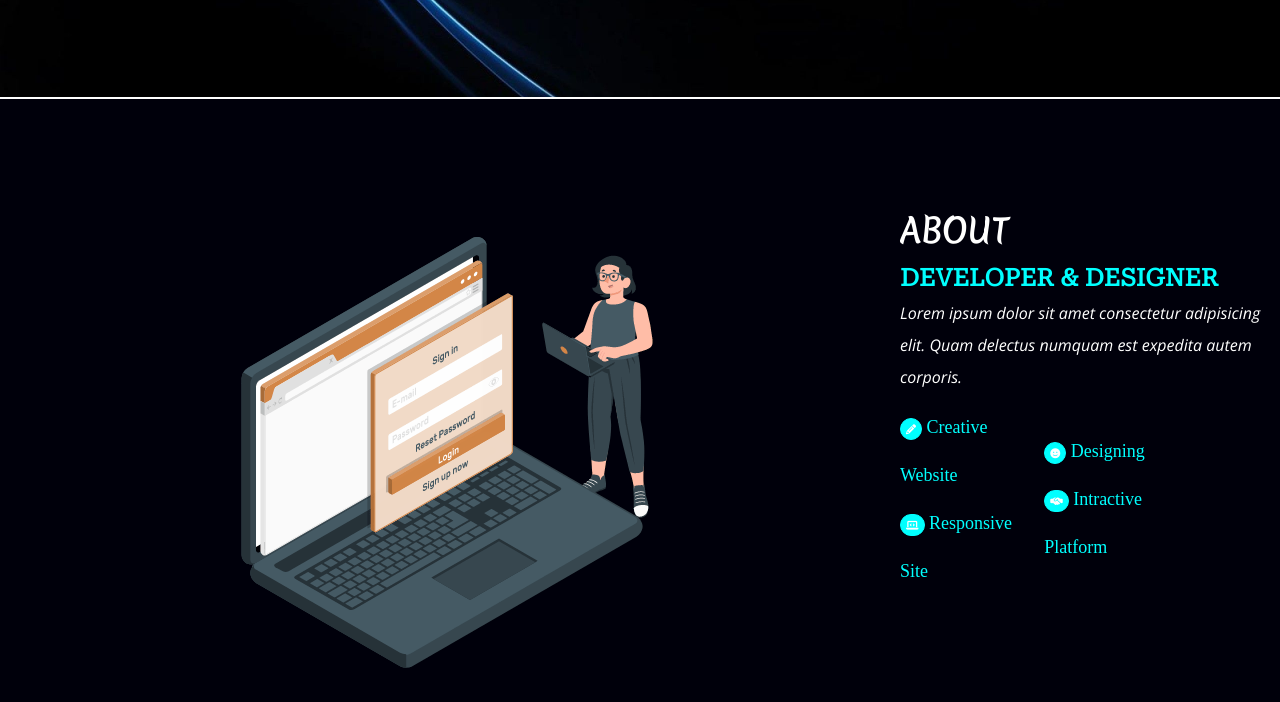
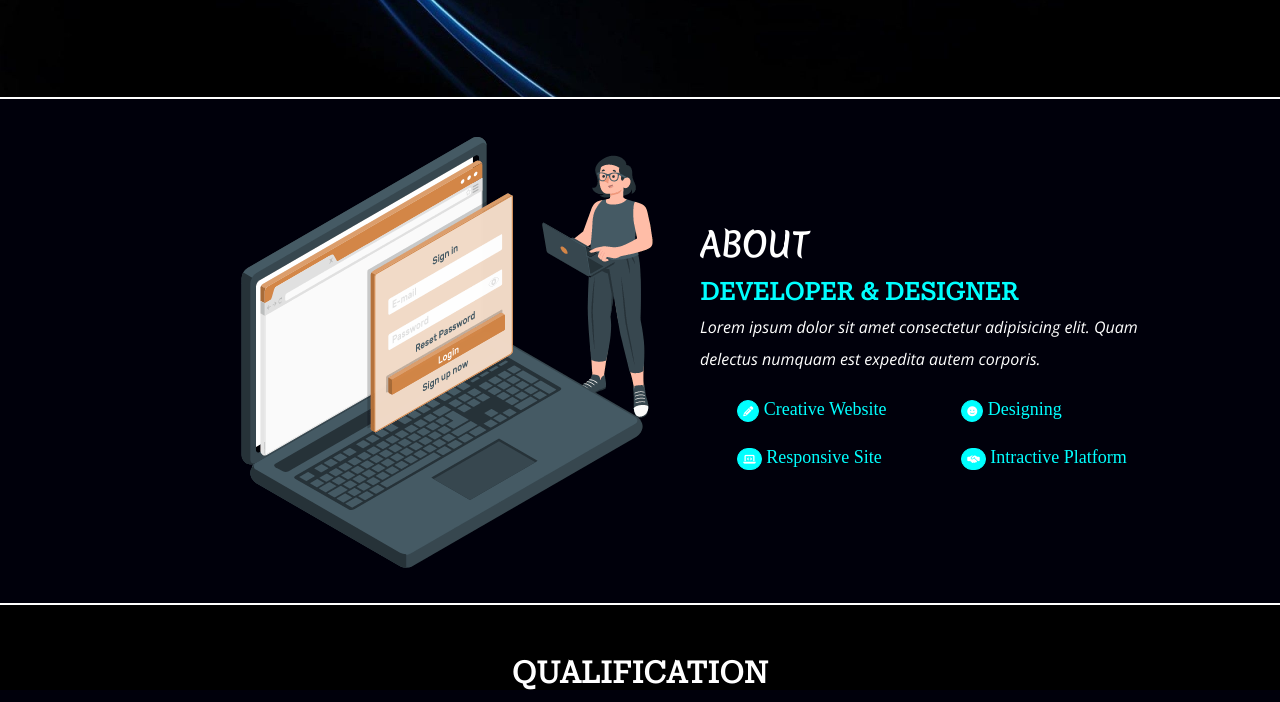
Before and after one commit to sowmiwebdev/portfolio, a plain HTML site: page index.html in a window 1280 px wide. Shown: the part 627-1329 px from the top of the page. Drawn offline with nearby package versions, Linux system fonts and the light colour scheme.

Commit message:
Add files via upload

```diff
--- a/style.css
+++ b/style.css
@@ -86,7 +86,9 @@
     border-bottom: 2px solid white;
 }
 .about-Image img{
-    padding: 100px 200px 0;
+    /* padding: 100px 200px 0;  */
+    margin-left: 200px;
+
 }
 .aboutSection h1{
     font-family: 'Merienda', cursive;
@@ -98,6 +100,7 @@
     color: aqua;
 }
 .aboutSection p{
+    width: 80%;
     font-size: 16px;
     font-family: 'Open Sans', sans-serif;
     margin-bottom: 10px;
@@ -299,7 +302,6 @@
 }
 .table{
     padding: 50px 200px 50px 330px;
-    text-align: left;
 }
 .tfbox{
     padding: 10px ;
```
